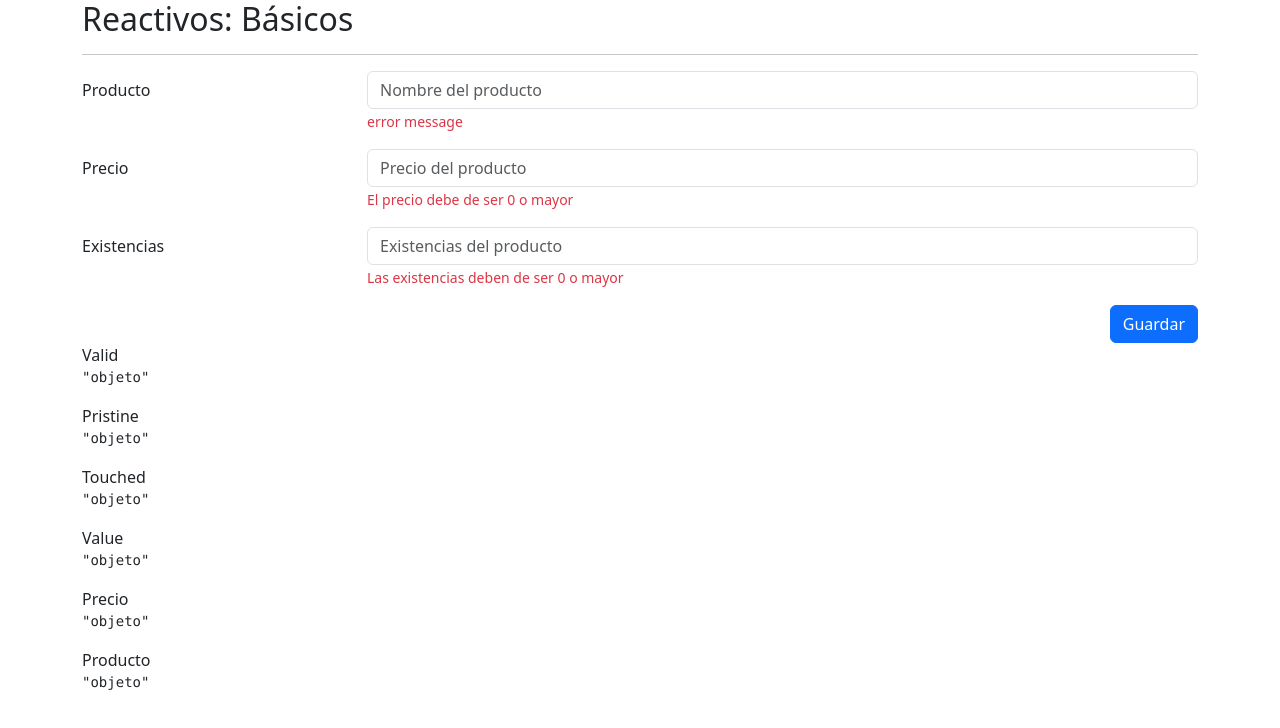
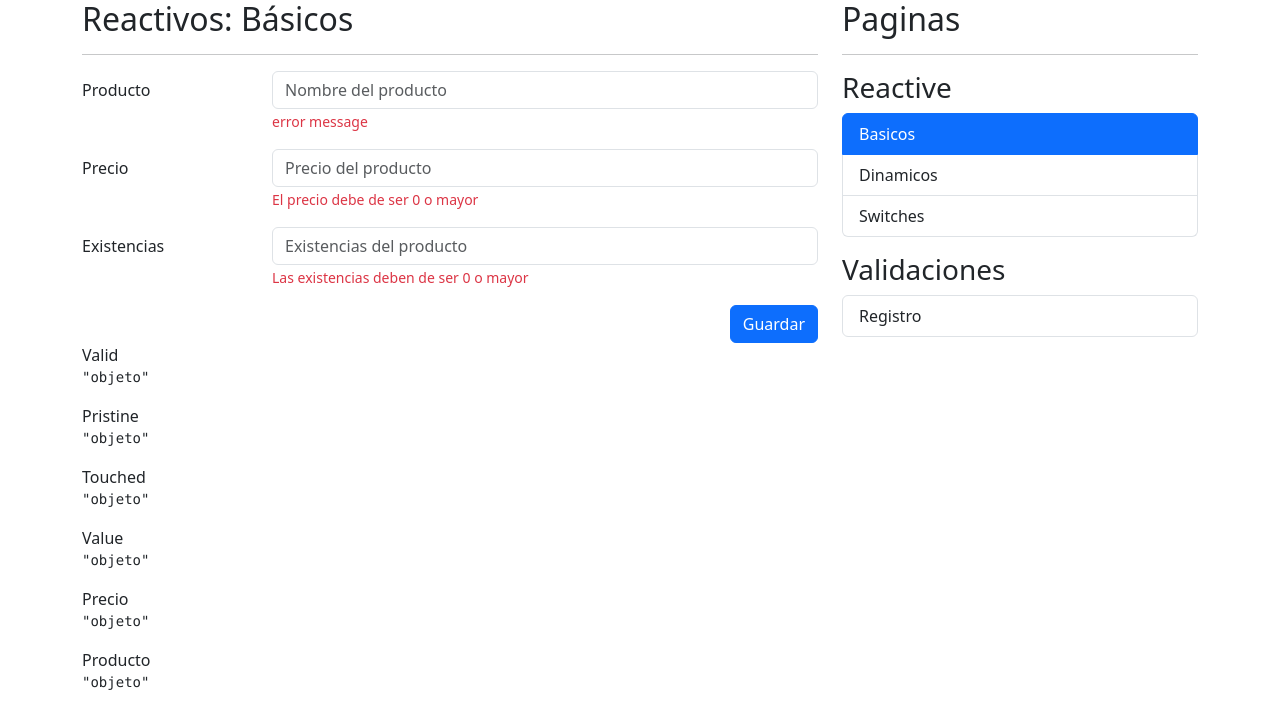
Before and after one commit to luiyugito666/formApp, an Angular app: page /reactive/basic in a window 1280 px wide. Shown: the top 728 px of the page. Built offline with nearby package versions, Linux system fonts and the light colour scheme.

Commit message:
creacion del sideMenu

```diff
--- a/src/app/app.component.html
+++ b/src/app/app.component.html
@@ -1 +1,10 @@
-<router-outlet></router-outlet>
+
+<div class="row">
+  <div class="col">
+    <router-outlet></router-outlet>
+  </div>
+
+  <div class="col-12 col-sm-4">
+    <shared-side-menu></shared-side-menu>
+  </div>
+</div>
--- /dev/null
+++ b/src/app/shared/components/side-menu/side-menu.component.html
@@ -0,0 +1,23 @@
+<h2>Paginas</h2>
+<hr>
+<h3 class="mt-3">Reactive</h3>
+<ul class="list-group">
+  <li *ngFor="let item of reactiveMenu" class="list-group-item"
+  [routerLink]="[item.route]"
+  routerLinkActive="active">
+  {{item.title}}
+
+  </li>
+
+</ul>
+
+<h3 class="mt-3">Validaciones</h3>
+<ul class="list-group">
+  <li *ngFor="let item of authMenu" class="list-group-item"
+  [routerLink]="[item.route]"
+  routerLinkActive="active">
+  {{item.title}}
+
+  </li>
+
+</ul>
--- /dev/null
+++ b/src/app/shared/components/side-menu/side-menu.component.ts
@@ -0,0 +1,32 @@
+import { Component } from '@angular/core';
+
+interface MenuItem {
+  title: string;
+  route:string;
+}
+
+
+
+@Component({
+  selector: 'shared-side-menu',
+  templateUrl: './side-menu.component.html',
+  styles: [
+  ]
+})
+export class SideMenuComponent {
+
+  public reactiveMenu: MenuItem[] = [
+
+    {title:"Basicos",route:'./reactive/basic'},
+    {title:"Dinamicos",route:'./reactive/dynamic'},
+    {title:"Switches",route:'./reactive/switches'},
+
+];
+  public authMenu: MenuItem[] = [
+
+    {title:"Registro",route:'./auth'},
+
+
+];
+
+}
```
Also changed, not shown: src/app/shared/shared.module.ts (+10 -2 lines).
